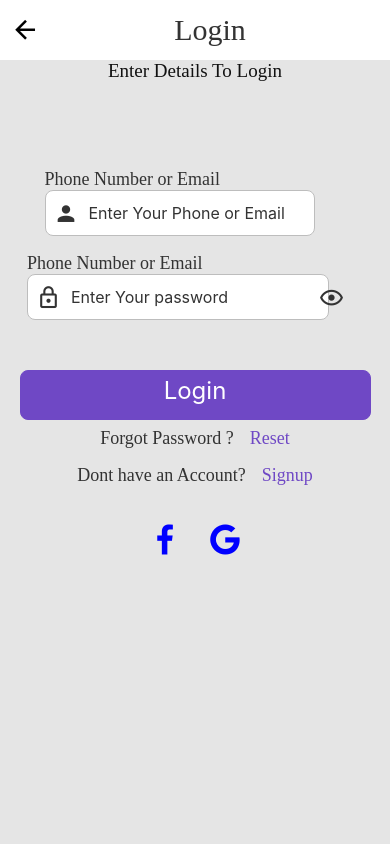
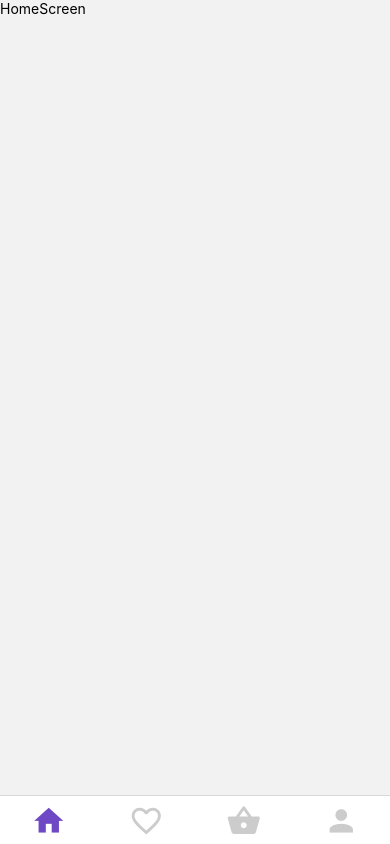
Before and after one commit to jacob-d242/Maigaz, a React Native app: screen /Login in a window 390 px wide. Built offline with nearby package versions, Linux system fonts and the light colour scheme.

Commit message:
updating home and main application

```diff
--- a/App.js
+++ b/App.js
@@ -4,8 +4,9 @@ import {
 } from 'react-native';
 import Splash from './src/screens/auth/Splash';
 import AuthNavigation from './src/navigation/AuthNavigator'
+import RootNavigation from './src/navigation/RootNavigation';
 export default function App (){
   return (
-     <AuthNavigation/>
+     <RootNavigation/>
   );
 };
--- a/src/navigation/AuthNavigator.js
+++ b/src/navigation/AuthNavigator.js
@@ -6,17 +6,16 @@ import Splash from '../screens/auth/Splash';
 import Login from '../screens/auth/LogIn';
 import SignUp from '../screens/auth/SignUp';
 import ResetPass from '../screens/auth/ResetPass';
+import BottomTabs from './BottomTabs';
 
 const Stack = createNativeStackNavigator();
 export default  function AuthNavigation(){
     return(
-        <NavigationContainer>
             <Stack.Navigator screenOptions={{ headerShown: false }}>
                 <Stack.Screen name="OnBoarding" component={Splash} />
                 <Stack.Screen name="SignUp" component={SignUp} />
                 <Stack.Screen name="Login" component={Login} />
                 <Stack.Screen name="ResetPassword" component={ResetPass}/>
             </Stack.Navigator>
-        </NavigationContainer>
     )
 }
--- /dev/null
+++ b/src/navigation/BottomTabs.js
@@ -0,0 +1,69 @@
+import { createBottomTabNavigator } from '@react-navigation/bottom-tabs';
+import { NavigationContainer } from '@react-navigation/native';
+import React from 'react';
+import  Icon from 'react-native-vector-icons/MaterialCommunityIcons';
+import HomeScreen from '../screens/home/Index';
+import Favourites from '../screens/home/Favourites'
+import Cart from '../screens/home/Cart';
+import Profile from '../screens/home/Profile'
+import {COLORS} from '../constants/Index'
+
+const Tab = createBottomTabNavigator();
+export default function BottomTabs() {
+    let size = 35;
+    return (
+        //<NavigationContainer>
+           <Tab.Navigator
+                screenOptions={({ route }) => ({
+                    headerShown: false,
+                    tabBarShowLabel: false,
+                    tabBarActiveTintColor: "#BCD9D1",
+                    tabBarHideOnKeyboard:true,
+                    tabBarInactiveTintColor: "#CDCDCD",
+                    tabBarIcon: ({ focused }) => {
+                    switch (route.name) {
+                        case "Home":
+                        return (
+                            <Icon
+                                name="home"
+                                size={size}
+                                color={focused ? COLORS.primary : "#ccc"}
+                            />
+                        );
+                        case "Favourites":
+                        return (
+                            <Icon
+                                name="cards-heart-outline"
+                                size={size}
+                                color={focused ? COLORS.primary : "#ccc"}
+                            />
+                            )
+                            case "Cart":
+                                return (
+                                <Icon
+                                    name="basket"
+                                    size={size}
+                                    color={focused ? COLORS.primary : "#ccc"}
+                                />
+                                )
+                                case "Profile":
+                                    return (
+                                    <Icon
+                                        name="account"
+                                        size={size}
+                                        color={focused ? COLORS.primary : "#ccc"}
+                                    />
+                                    )
+                        default:
+                        return null;
+                    }}
+                })}
+                >
+            <Tab.Screen name="Home" component={HomeScreen} />
+            <Tab.Screen name="Favourites" component={Favourites} />
+            <Tab.Screen name="Cart" component={Cart} />
+            <Tab.Screen name="Profile" component={Profile} />
+            </Tab.Navigator>
+        //</NavigationContainer>
+    )
+}
--- /dev/null
+++ b/src/navigation/MainNavigation.js
@@ -0,0 +1,14 @@
+import React from "react";
+import { createNativeStackNavigator } from "@react-navigation/native-stack";
+
+import BottomTabs from "./BottomTabs";
+
+const Stack = createNativeStackNavigator();
+
+export default function MainNavigation () {
+    return (
+        <Stack.Navigator screenOptions={{ headerShown: false }}>
+            <Stack.Screen name="MainAplication" component={BottomTabs} />
+        </Stack.Navigator>
+    )
+}
--- /dev/null
+++ b/src/navigation/RootNavigation.js
@@ -0,0 +1,19 @@
+
+import React from "react";
+import { NavigationContainer } from "@react-navigation/native";
+import { useSelector } from "react-redux";
+import AuthNavigation from "./AuthNavigator";
+import MainNavigation from "./MainNavigation";
+
+
+
+export default function RootNavigation () {
+    //const user = useSelector(state => state.user);
+    return (
+        <NavigationContainer>
+            {/*{user.isLoggedIn ? <MainNavigation /> : <AuthNavigation />}*/}
+            {/*<AuthNavigation />*/}
+            <MainNavigation/>
+        </NavigationContainer>
+    )
+}
--- a/src/screens/auth/LogIn.js
+++ b/src/screens/auth/LogIn.js
@@ -52,13 +52,8 @@ export default function Login({navigation}) {
                             onPress={()=>navigation.navigate('ResetPassword')}
                             style={styles.reset}>Reset</Text>
                     </View>
-                    <View style={{ alignItems: 'center',flexDirection: 'row',justifyContent: 'space-between' }}>
-                        <Text style={styles.pass}>Dont have an Account?</Text>
-                        <Text
-                            onPress={()=>navigation.navigate('SignUp')}
-                            style={styles.reset}>Signup</Text>
-                    </View>
-                 <View style={{ flexDirection: "row",alignItems: 'center',marginTop:20 }}>
+                    <Text style={{fontSize:22,fontFamily:'Inter-Bold',color:COLORS.lightSecondary}}>Or</Text>
+                    <View style={{ flexDirection: "row",alignItems: 'center',marginTop:20 }}>
                         <TouchableOpacity style={styles.social}>
                             <Fontisto name="facebook" size={30} color="blue" />
                         </TouchableOpacity>
@@ -66,6 +61,13 @@ export default function Login({navigation}) {
                             <Fontisto name="google" size={30} color="blue" />
                         </TouchableOpacity>
                     </View>
+                    <View style={{ alignItems: 'center',flexDirection: 'row',justifyContent: 'space-between' }}>
+                        <Text style={styles.pass}>Dont have an Account?</Text>
+                        <Text
+                            onPress={()=>navigation.navigate('SignUp')}
+                            style={styles.reset}>Signup</Text>
+                    </View>
+
                 </View>
             </ScrollView>
         </SafeAreaView>
--- /dev/null
+++ b/src/screens/home/Cart.js
@@ -0,0 +1,12 @@
+import React from 'react'
+import { Text, View } from "react-native";
+
+export default function Cart() {
+    return (
+        <View>
+            <Text>
+                Cart
+            </Text>
+        </View>
+    )
+}
--- /dev/null
+++ b/src/screens/home/Favourites.js
@@ -0,0 +1,12 @@
+import React from 'react'
+import { Text, View } from "react-native";
+
+export default function Favourites() {
+    return (
+        <View>
+            <Text>
+                Favourites
+            </Text>
+        </View>
+    )
+}
--- /dev/null
+++ b/src/screens/home/Index.js
@@ -0,0 +1,12 @@
+import React from 'react'
+import { Text, View } from "react-native";
+
+export default function HomeScreen() {
+    return (
+        <View>
+            <Text>
+                HomeScreen
+            </Text>
+        </View>
+    )
+}
--- /dev/null
+++ b/src/screens/home/Profile.js
@@ -0,0 +1,24 @@
+import React from 'react'
+import { StyleSheet, Text, View } from "react-native";
+import Header from '../../components/Header'
+import { COLORS } from '../../constants/Index';
+export default function Profile() {
+    return (
+        <View style={ { backgroundColor: '#E5E5E5'}}>
+            <Header
+            />
+            <Text style={styles.textHeader}>
+                My Profile
+            </Text>
+        </View>
+    )
+}
+
+const styles = StyleSheet.create({
+    textHeader: {
+        marginLeft: 20,
+        fontSize: 34,
+        color: COLORS.lightSecondary,
+        fontFamily:'Inter-Bold'
+    }
+})
```
Also changed, not shown: src/components/Loader.js (added, +34 -0 lines).
